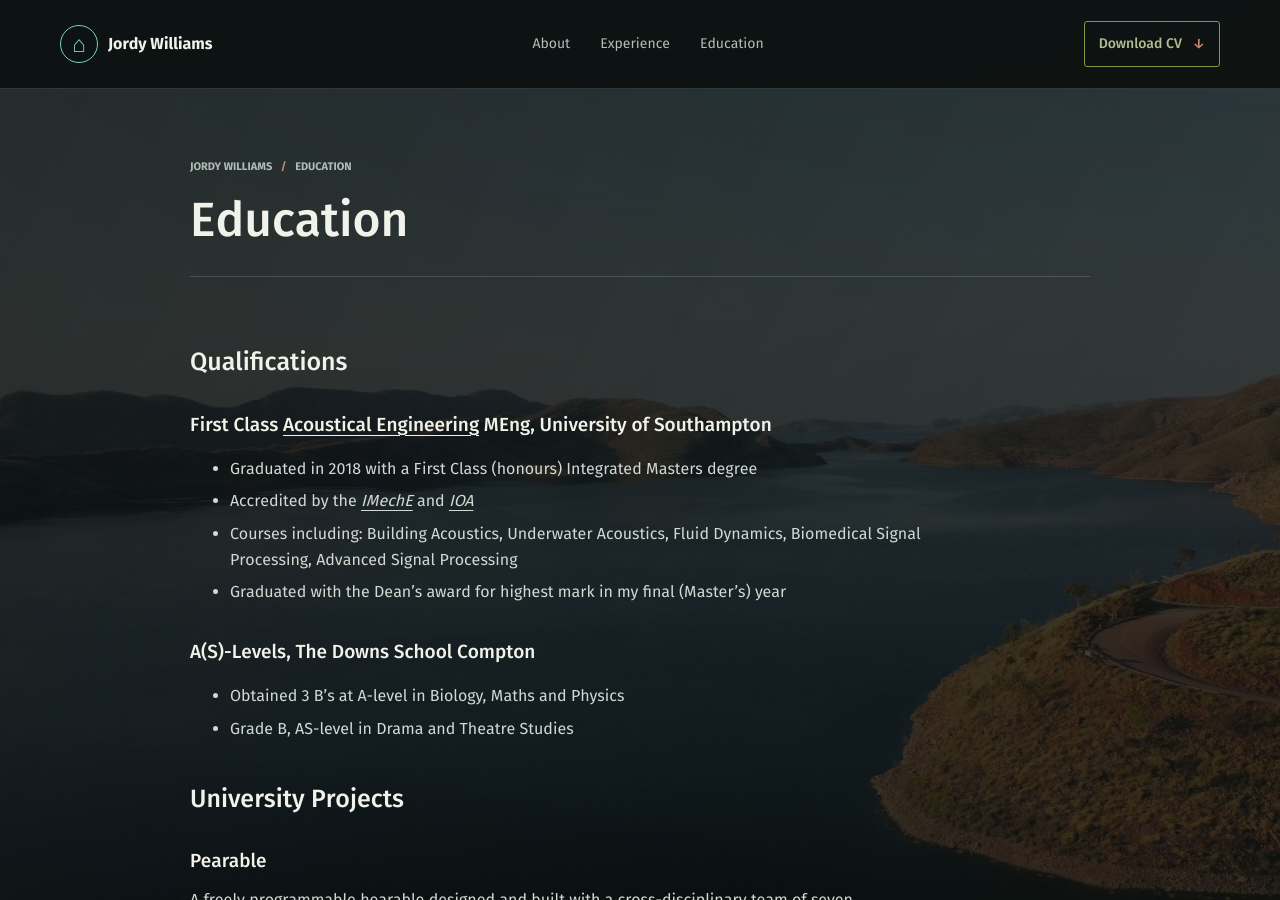
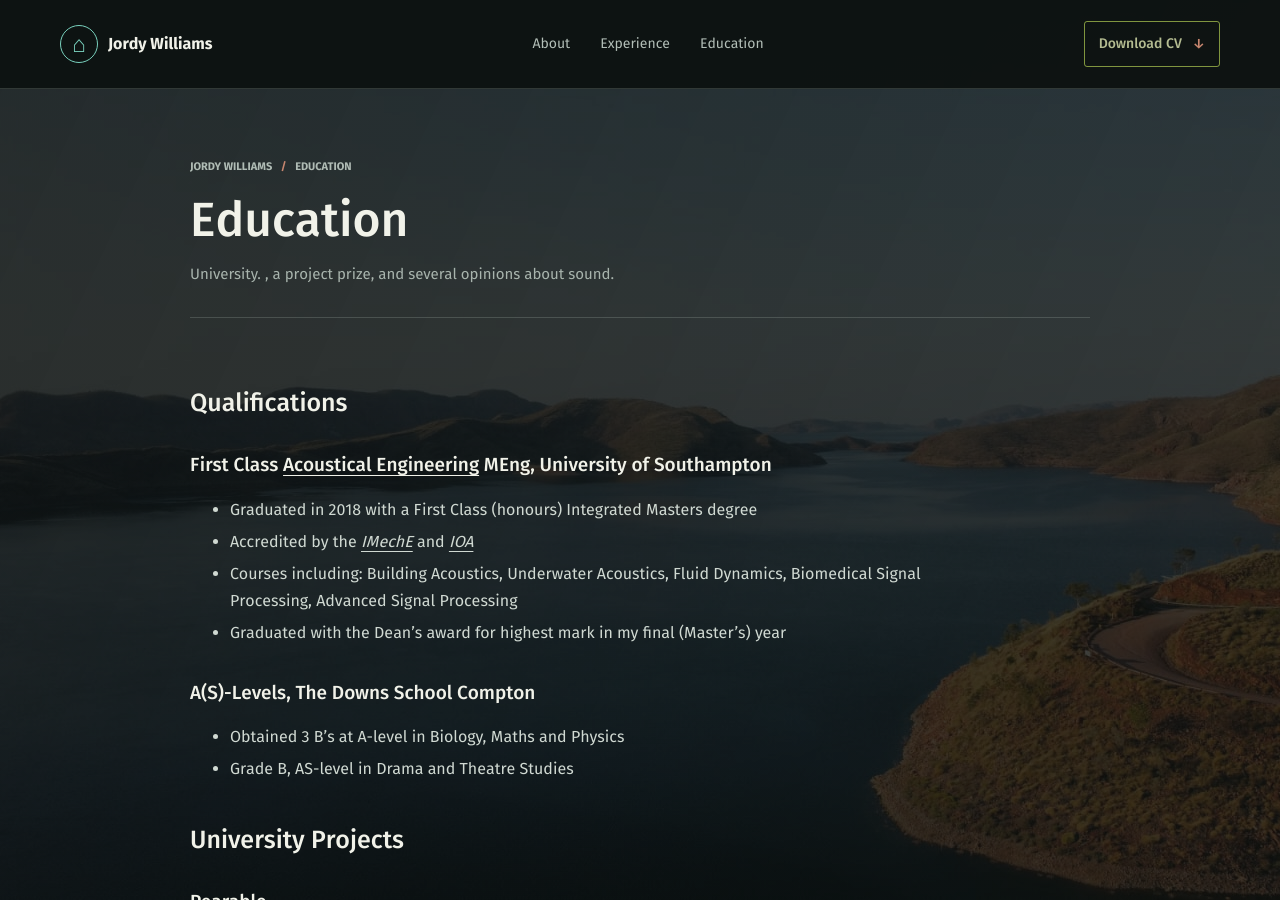
Before and after one commit to jordyjwilliams/jordyjwilliams.github.io, a Jekyll site: the page built from education/index.md, in a window 1280 px wide and 900 px high. Built offline with Jekyll 4.4.1, drawn with Linux system fonts in a browser that asks for light colours.

Commit message:
feat: add subtitles to all pages

```diff
--- a/_layouts/page.html
+++ b/_layouts/page.html
@@ -5,6 +5,7 @@ layout: default
   <header class="content-page__heading">
     <p class="eyebrow eyebrow--accent-slash">JORDY WILLIAMS <span>/</span> {{ page.title | upcase }}</p>
     <h1>{{ page.title }}</h1>
+    {% if page.subtitle %}<p class="page-intro">{{ page.subtitle }}</p>{% endif %}
   </header>
   <div class="prose">{{ content }}</div>
 </article>
--- a/_layouts/post-list.html
+++ b/_layouts/post-list.html
@@ -5,7 +5,7 @@ layout: default
     <header class="content-page__heading">
         <p class="eyebrow eyebrow--accent-slash">JORDY WILLIAMS <span>/</span> CAREER</p>
         <h1>{{ page.title }}</h1>
-        <p class="page-intro">Selected roles across software engineering, speech technology and acoustics.</p>
+        {% if page.subtitle %}<p class="page-intro">{{ page.subtitle }}</p>{% endif %}
     </header>
     <div class="experience-list experience-list--full">
         {% assign experience_posts = site.posts | where_exp: "post", "post.project != true" %}
--- a/education/index.md
+++ b/education/index.md
@@ -1,6 +1,7 @@
 ---
 layout: page
 title: Education
+subtitle: "University. , a project prize, and several opinions about sound."
 tags: [about, Jordy, Williams, overview]
 date: 2019-07-24
 comments: false
```
Also changed, not shown: about/index.md (+1 -0 lines), employment/index.md (+1 -1 lines).
